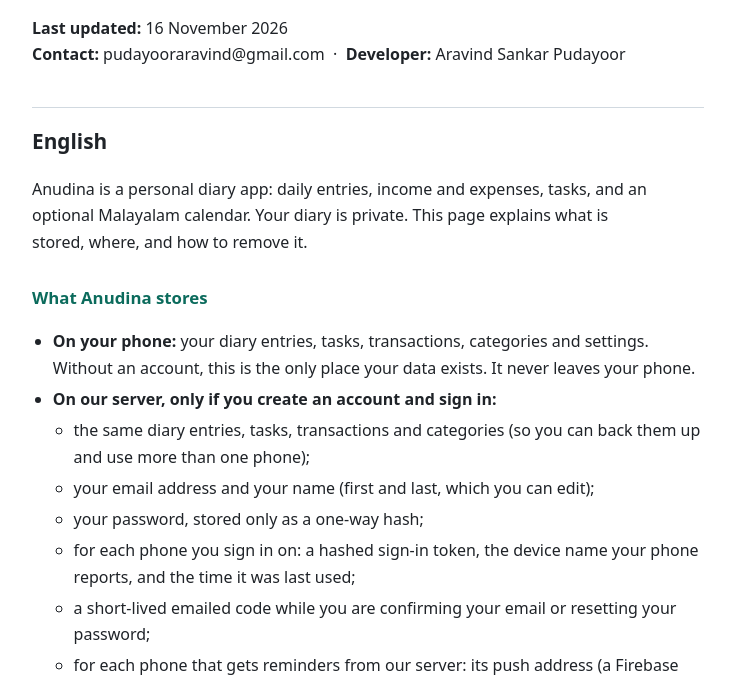
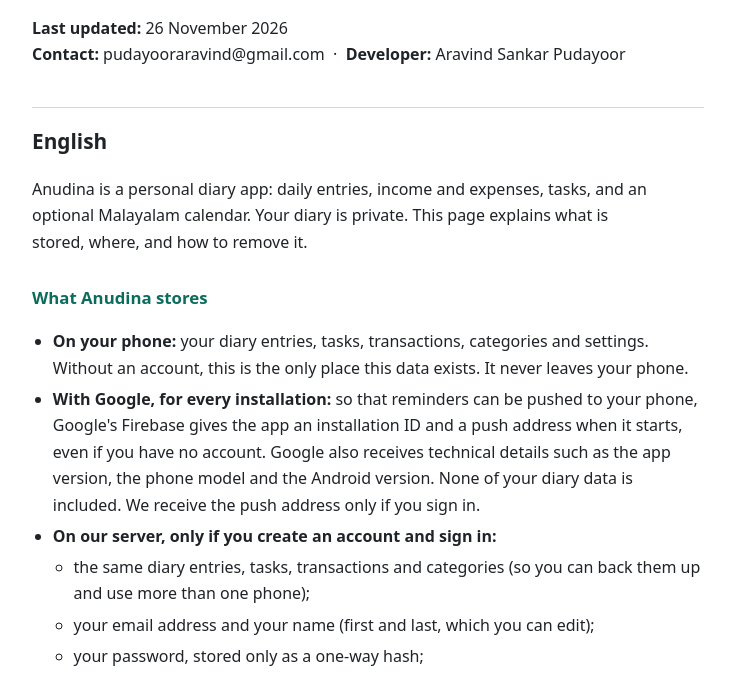
Before and after one commit to aravindpudayoor/anudina-site, a plain HTML site: page privacy/index.html in a window 1280 px wide. Shown: the part 110-789 px from the top of the page, without its empty margins (272-1003 px from the left). Drawn offline with Linux system fonts and the light colour scheme.

Commit message:
Policy: Google's Firebase installation ID and push address (26 Nov 2026)
Co-Authored-By: Claude Sonnet 5.5 <noreply@anthropic.com>

```diff
--- a/privacy/index.html
+++ b/privacy/index.html
@@ -26,7 +26,7 @@ nav { color:var(--muted); font-size:.95rem; }
 <main>
 <nav><a href="#delete">Delete your account</a></nav>
 <h1>Anudina Privacy Policy</h1>
-<p><strong>Last updated:</strong> 16 November 2026<br>
+<p><strong>Last updated:</strong> 26 November 2026<br>
 <strong>Contact:</strong> pudayooraravind@gmail.com &nbsp;·&nbsp; <strong>Developer:</strong> Aravind Sankar Pudayoor</p>
 <h2 lang="en" id="en">English</h2>
 <p>Anudina is a personal diary app: daily entries, income and expenses, tasks, and an<br>
@@ -34,7 +34,9 @@ optional Malayalam calendar. Your diary is private. This page explains what is<b
 stored, where, and how to remove it.</p>
 <h3 lang="en">What Anudina stores</h3>
 <ul>
-<li><strong>On your phone:</strong> your diary entries, tasks, transactions, categories and settings. Without an account, this is the only place your data exists. It never leaves your phone.
+<li><strong>On your phone:</strong> your diary entries, tasks, transactions, categories and settings. Without an account, this is the only place this data exists. It never leaves your phone.
+</li>
+<li><strong>With Google, for every installation:</strong> so that reminders can be pushed to your phone, Google's Firebase gives the app an installation ID and a push address when it starts, even if you have no account. Google also receives technical details such as the app version, the phone model and the Android version. None of your diary data is included. We receive the push address only if you sign in.
 </li>
 <li><strong>On our server, only if you create an account and sign in:</strong>
 <ul>
```
